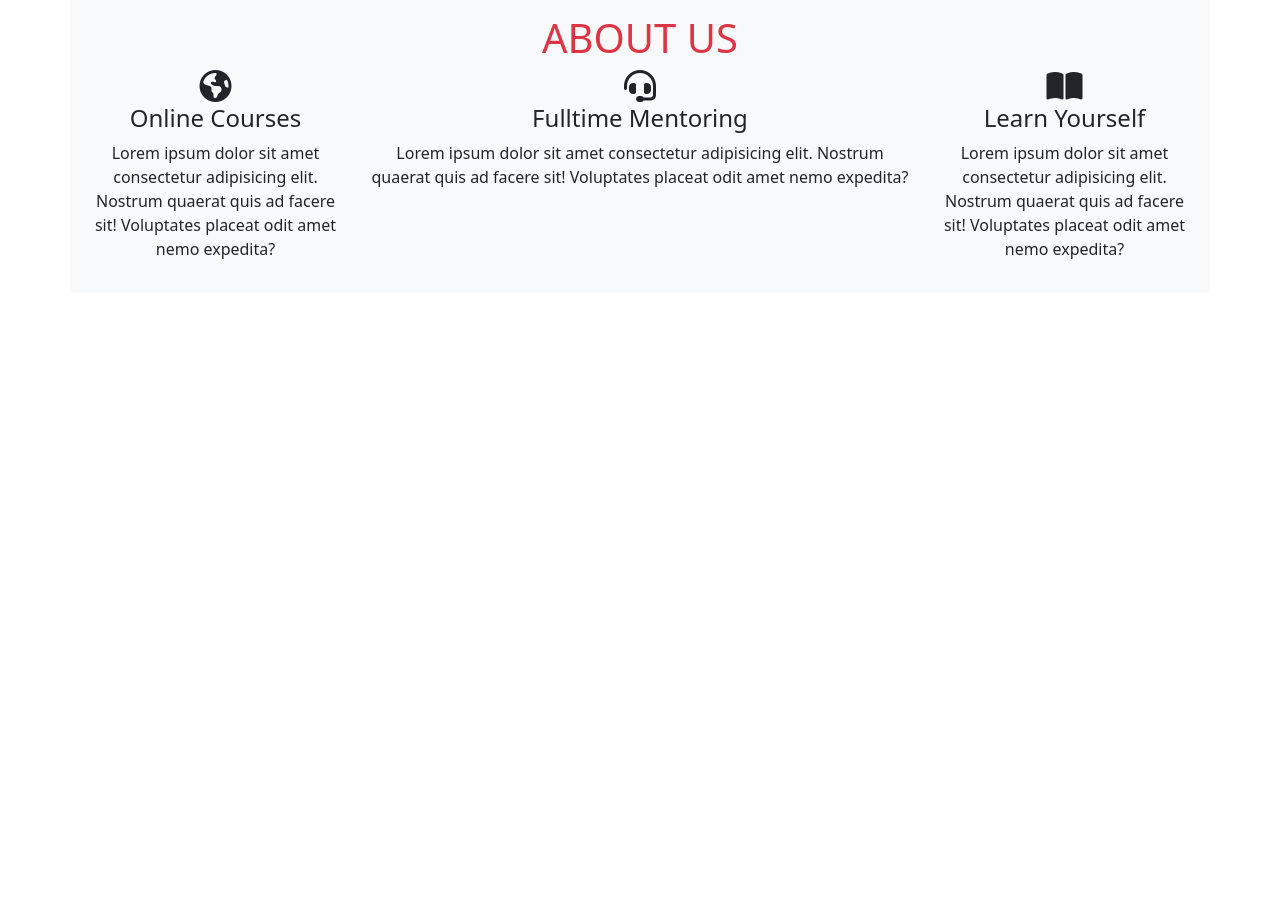
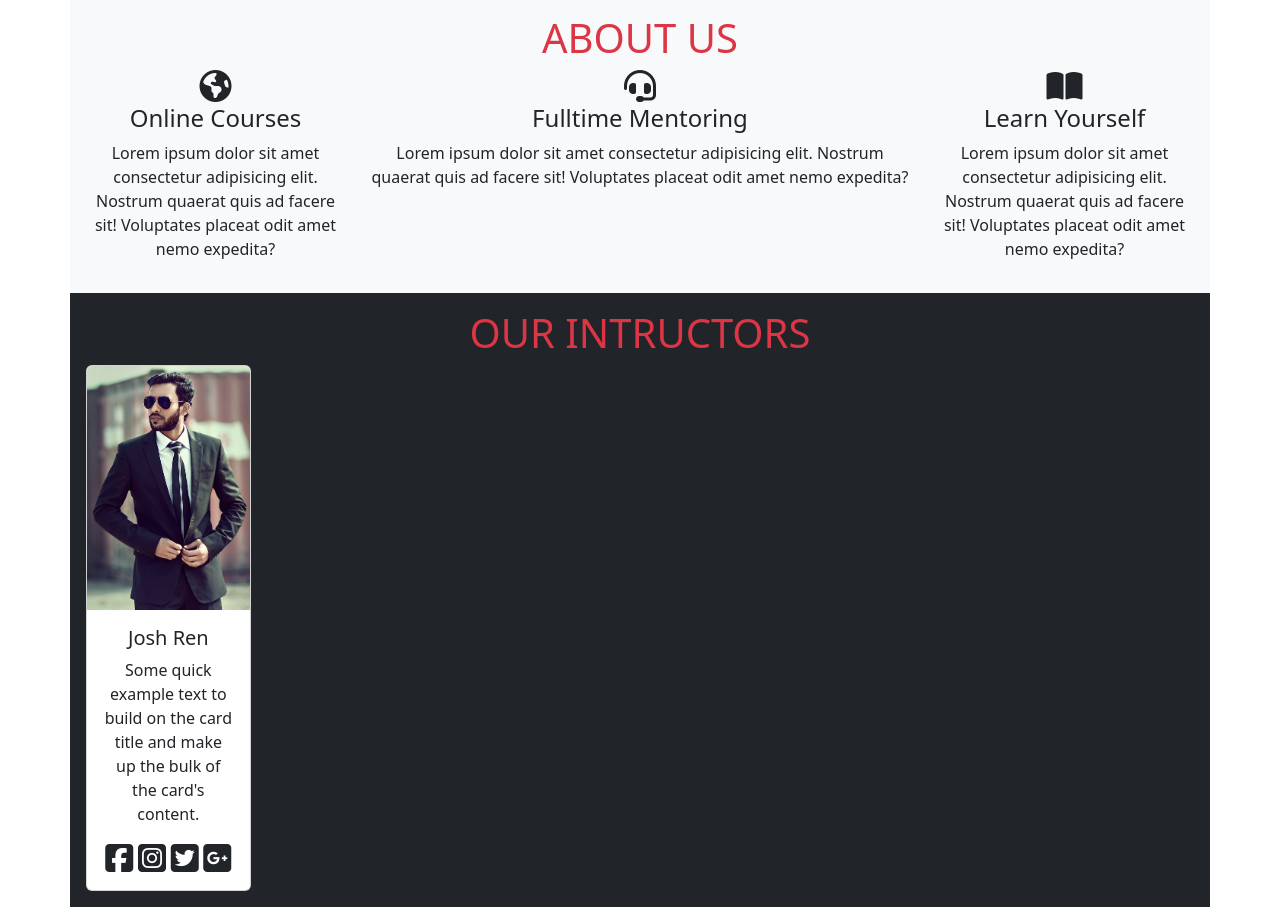
Before and after one commit to Kadir-Zeren/recapBootstrap-project-01, a plain HTML site: page index.html in a window 1280 px wide. Shown: the part 802-1709 px from the top of the page. Before the commit the page ends 1095 px from the top, so only its background shows below. Drawn offline with nearby package versions, Linux system fonts and the light colour scheme.

Commit message:
intructors

```diff
--- a/index.html
+++ b/index.html
@@ -148,7 +148,7 @@
       <section id="about" class="container bg-light p-3">
         <h2 class="text-danger display-6">ABOUT US</h2>
         <div class="row justify-content-center">
-          <div class="col-12 col-md-6 col-lg-3">
+          <div class="col-md-6 col-lg-3">
             <i class="fas fa-globe-americas fa-2x"></i>
             <h4>Online Courses</h4>
             <p>
@@ -157,7 +157,7 @@
               expedita?
             </p>
           </div>
-          <div class="col-12 col-md-6 col-lg-6">
+          <div class="col-md-6 col-lg-6">
             <i class="fas fa-headset fa-2x"></i>
             <h4>Fulltime Mentoring</h4>
             <p>
@@ -166,7 +166,7 @@
               expedita?
             </p>
           </div>
-          <div class="col-12 col-md-6 col-lg-3">
+          <div class="col-md-6 col-lg-3">
             <i class="fas fa-book-open fa-2x"></i>
             <h4>Learn Yourself</h4>
             <p>
@@ -174,6 +174,30 @@
               quaerat quis ad facere sit! Voluptates placeat odit amet nemo
               expedita?
             </p>
+          </div>
+        </div>
+      </section>
+
+      <section id="instructors" class="container bg-dark p-3">
+        <h2 class="text-danger display-6">OUR INTRUCTORS</h2>
+        <div class="row">
+          <div class="col-12 col-sm-6 col-md-4 col-lg-3 col-xl-2">
+            <div class="card">
+              <img src="./img/teacher1.jpg" class="card-img-top" alt="t1" />
+              <div class="card-body">
+                <h5 class="card-title">Josh Ren</h5>
+                <p class="card-text">
+                  Some quick example text to build on the card title and make up
+                  the bulk of the card's content.
+                </p>
+                <div class="d-flex fa-2x justify-content-around">
+                  <i class="fa-brands fa-facebook-square"></i>
+                  <i class="fa-brands fa-instagram-square"></i>
+                  <i class="fa-brands fa-twitter-square"></i>
+                  <i class="fa-brands fa-google-plus-square"></i>
+                </div>
+              </div>
+            </div>
           </div>
         </div>
       </section>
```
